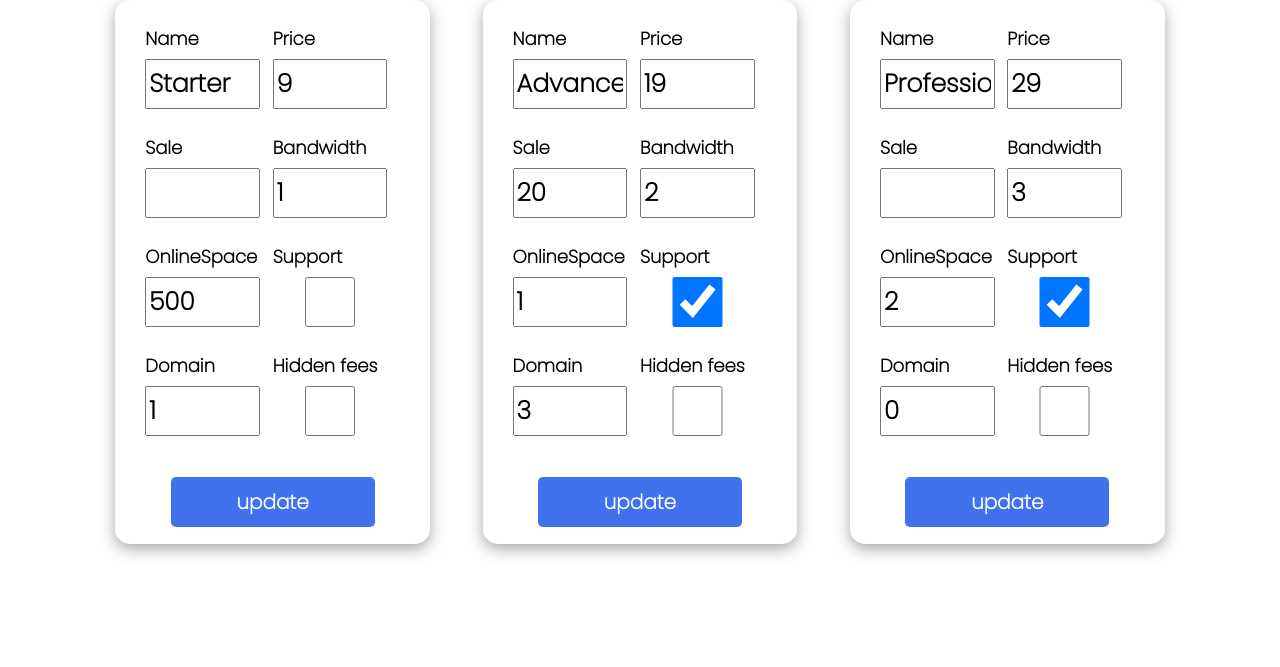
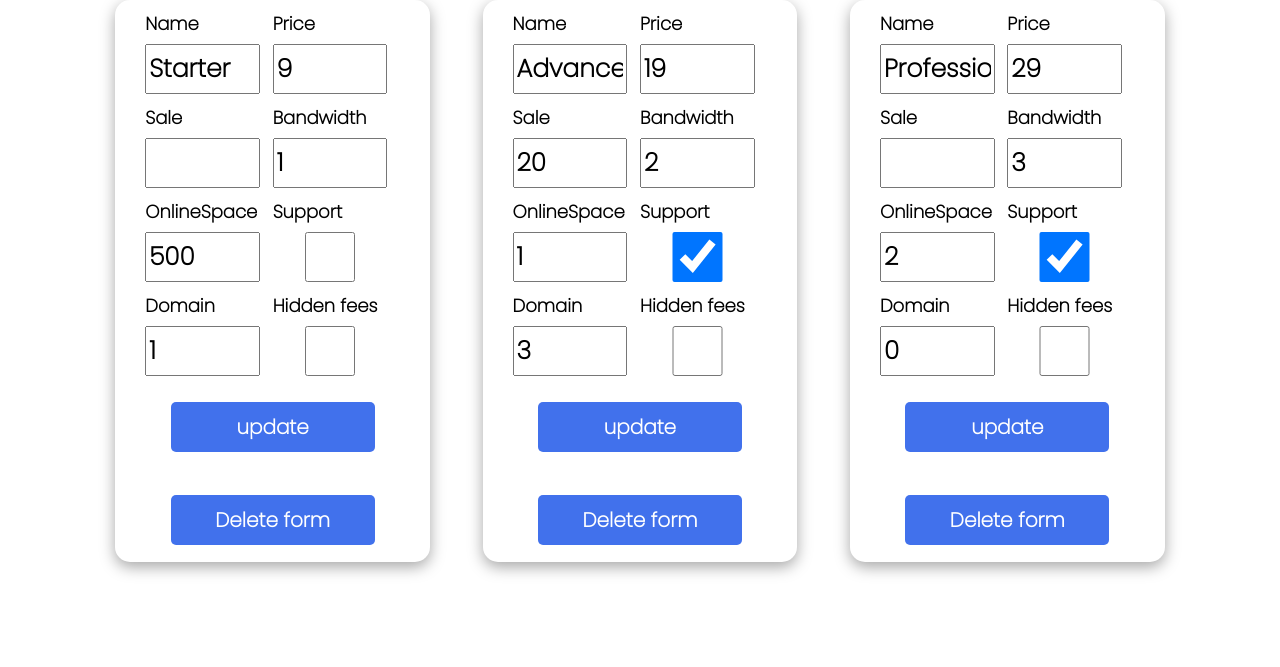
Before and after one commit to angalland/landing-PDO-SESSION, a PHP site: page /php/update.php in a window 1280 px wide. Shown: the part 140-807 px from the top of the page. Before the commit the page ends 697 px from the top, so only its background shows below. Run offline with PHP 8.4, Linux system fonts and the light colour scheme; data comes from the database, SQL or seed files in the repository.

Commit message:
creation function delete($datas)

```diff
--- a/css/update_style.css
+++ b/css/update_style.css
@@ -73,7 +73,7 @@ width: 45%;
 display: flex;
 flex-direction: column;
 min-height: 83px;
-margin-top: 25px;
+margin-top: 10px;
 }
 
 form div > input, form div > select {
--- a/php/db-functions.php
+++ b/php/db-functions.php
@@ -252,6 +252,12 @@ function update($data){
                 <input type='submit' name='submit' value='update' id='updateForm'>
                 </div>
             </form>
+            <form action='admin.php' method='post'>
+            <input type='hidden' name='id_pricing' value='<?=$idPricing?>'>
+                <div id='divUpdate'>
+                    <input type='submit' name='submitDelete' value='Delete form' id='updateForm'>
+                </div>
+            </form>
         </div><?php
         }?>
 <?php
@@ -285,4 +291,18 @@ function create($data){
         $updateStatment->execute();
 }
 
+function delete($data){
+    $db = connexion();
+
+    $sqlQuery = 'DELETE FROM pricing
+                WHERE id_pricing = :id
+                ';
+
+    $updateStatment = $db->prepare($sqlQuery);
+
+    $updateStatment->bindParam("id", $data['id_pricing']);
+
+    $updateStatment->execute();
+}
+
 ?>
```
Also changed, not shown: php/admin.php (+15 -0 lines).
